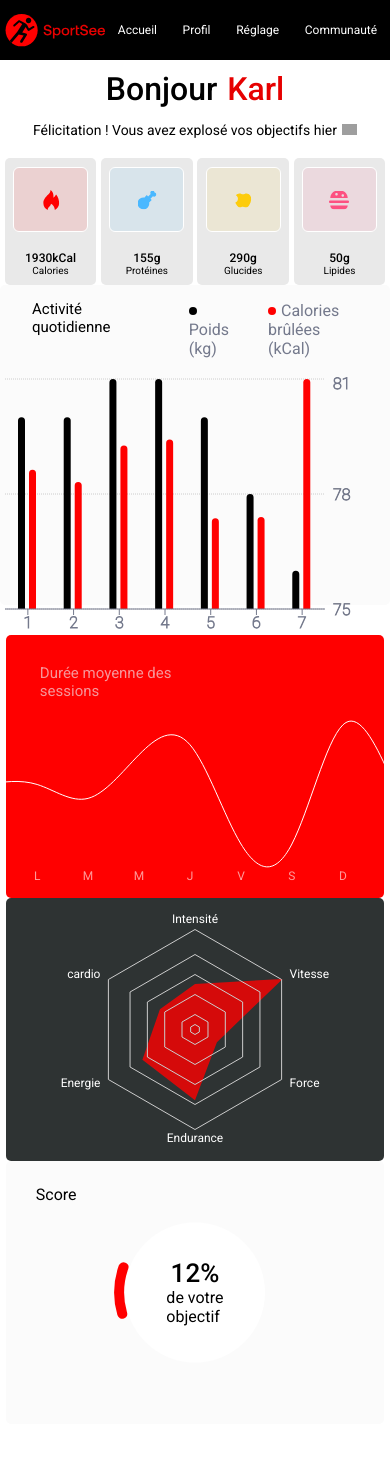
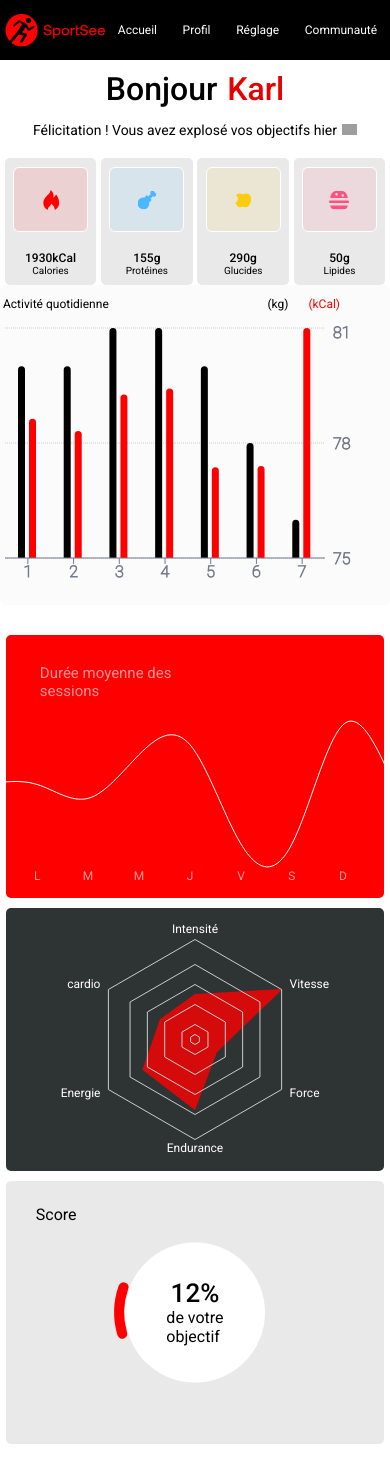
Before and after one commit to denisk13005/sportsee, a React (Create React App) app: page /12 in a window 390 px wide. Built offline with nearby package versions, Linux system fonts and the light colour scheme; grey boxes are pictures that could not be loaded.

Commit message:
mobile ok

```diff
--- a/src/components/BarGraph.jsx
+++ b/src/components/BarGraph.jsx
@@ -35,8 +35,10 @@ const BarGraph = ({ activity }) => {
       <div className="description">
         <p>Activité quotidienne</p>
         <ul>
-          <li id="weight">Poids (kg)</li>
-          <li className="cal">Calories brûlées (kCal)</li>
+          <li id="weight">Poids</li>
+          <span className="kg">(kg)</span>
+          <li className="cal">Calories brûlées</li>
+          <span className="kcal">(kCal)</span>
         </ul>
       </div>
       <ResponsiveContainer height={270} width="100%">
--- a/src/styles/components/barGraph.scss
+++ b/src/styles/components/barGraph.scss
@@ -4,12 +4,32 @@
   p {
     margin-left: 32px;
     font-size: 15px;
+    @media screen and (max-width: 900px) {
+      margin-left: 3px;
+      font-size: 12px;
+      width: auto;
+    }
   }
   ul {
     display: flex;
     margin-right: 26px;
     list-style: none;
     color: #74798c;
+    .kg {
+      @media screen and (max-width: 900px) {
+        color: black;
+      }
+    }
+    .kcal {
+      @media screen and (max-width: 900px) {
+        color: red;
+        margin-left: 20px;
+      }
+    }
+    @media screen and (max-width: 900px) {
+      margin-right: 50px;
+      font-size: 12px;
+    }
     li {
       &::before {
         content: '';
@@ -22,6 +42,10 @@
         border-radius: 50%;
       }
       margin-left: 32px;
+      @media screen and (max-width: 900px) {
+        margin-left: 3px;
+        font-size: 12px;
+      }
       list-style-type: {
         background: red;
       }
@@ -29,6 +53,14 @@
     #weight {
       &::before {
         background-color: black;
+      }
+      @media screen and (max-width: 900px) {
+        display: none;
+      }
+    }
+    .cal {
+      @media screen and (max-width: 900px) {
+        display: none;
       }
     }
   }
--- a/src/styles/pages/dashboard.scss
+++ b/src/styles/pages/dashboard.scss
@@ -34,7 +34,6 @@
         justify-content: space-between;
         @media screen and (max-width: 900px) {
           flex-direction: column;
-          align-items: center;
           width: 97%;
           margin: 30px auto;
         }
@@ -45,6 +44,7 @@
           border-radius: 5px;
           @media screen and (max-width: 900px) {
             width: 100%;
+            margin-bottom: 10px;
           }
           .pDescription {
             font-size: 15px;
@@ -62,6 +62,7 @@
           display: flex;
           justify-content: center;
           align-items: center;
+          margin-bottom: 10px;
           @media screen and (max-width: 900px) {
             width: 100%;
           }
@@ -70,7 +71,7 @@
           width: 32%;
           height: 263px;
           border-radius: 5px;
-          background-color: #fbfbfb;
+          background-color: #e9e9e9;
           position: relative;
           @media screen and (max-width: 900px) {
             width: 100%;
```
